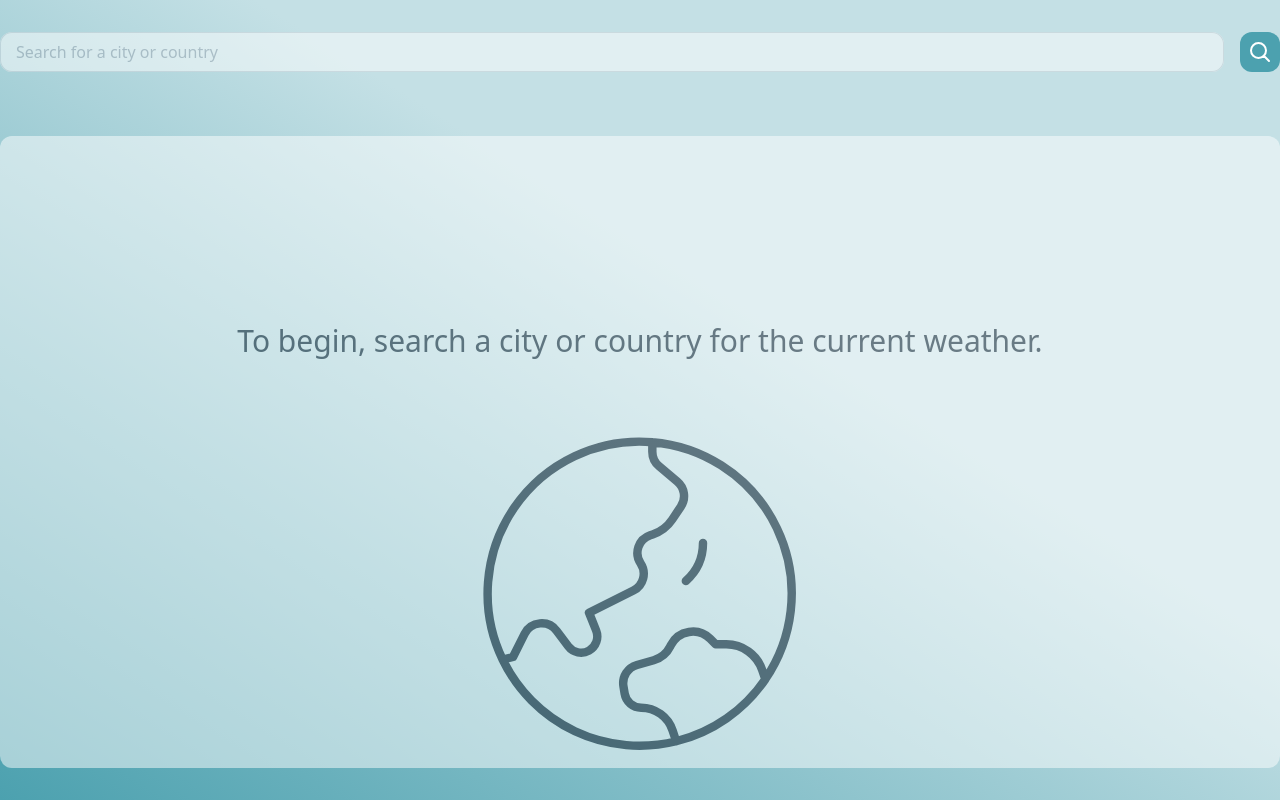
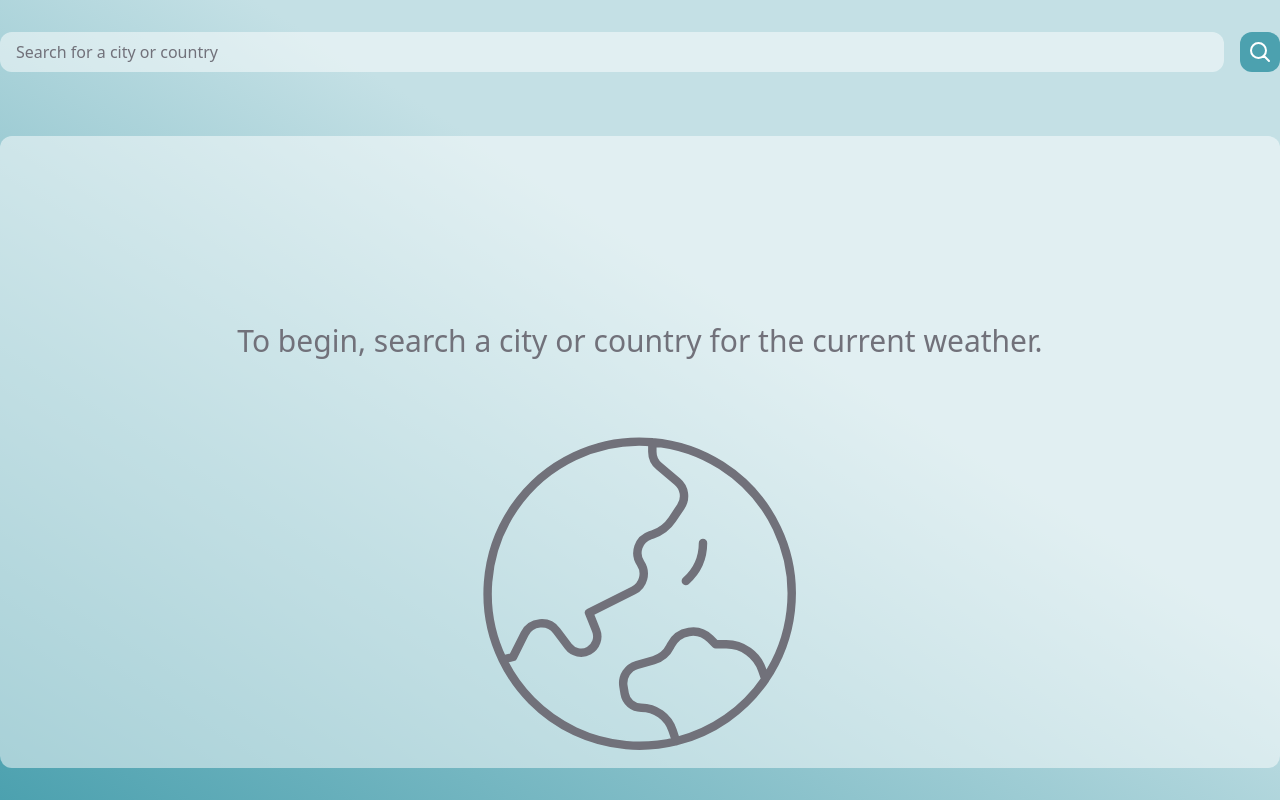
Before and after one commit to zachpang/weather-app, a React (Vite) app: page / in a window 1280 px wide. Built offline with nearby package versions, Linux system fonts and the light colour scheme; no server answers.

Commit message:
style: Define theme colors

```diff
--- a/src/components/SearchBar/SearchBar.tsx
+++ b/src/components/SearchBar/SearchBar.tsx
@@ -11,16 +11,18 @@ function SearchBar({ value, onChange, onSubmit, className }: SearchBarProps) {
   return (
     <search className={`w-full ${className}`}>
       <form className="flex w-full" onSubmit={onSubmit}>
+        <div className="bg-white-alpha-50 mr-4 h-10 flex-1 rounded-xl border-0">
           <input
-          className="mr-4 h-10 flex-1 rounded-xl border-0 px-4 text-gray-900 opacity-50 ring-1 ring-inset ring-gray-300 placeholder:text-gray-400 focus:ring-2 focus:ring-inset focus:ring-gray-600"
+            className=" box text-primary placeholder:text-secondary w-full rounded-xl border-0 bg-transparent px-4 focus:ring-2 focus:ring-inset focus:ring-gray-600"
             type="text"
             name="search-value"
             placeholder="Search for a city or country"
             value={value}
             onChange={onChange}
           />
+        </div>
         <button
-          className="h-10 w-10 flex-none rounded-xl border-0 bg-[#4CA1AF] transition-transform hover:scale-105 active:scale-95"
+          className="bg-theme-color h-10 w-10 flex-none rounded-xl border-0 transition-transform hover:scale-105 active:scale-95"
           type="submit"
         >
           <MagnifyingGlassIcon className="m-auto h-6 w-6 stroke-white stroke-2" />
--- a/src/components/WeatherView/WeatherView.tsx
+++ b/src/components/WeatherView/WeatherView.tsx
@@ -17,7 +17,7 @@ function WeatherView({
   const hasNoData = coordinate === null || weather === null;
 
   return (
-    <div className="h-full rounded-xl border-0 bg-white p-8 text-gray-900 opacity-50">
+    <div className="text-secondary bg-white-alpha-50 h-full rounded-xl border-0 p-8">
       {hasNoData && (
         <SearchPrompt
           title="To begin, search a city or country for the current weather."
--- a/tailwind.config.ts
+++ b/tailwind.config.ts
@@ -1,10 +1,18 @@
 import type { Config } from "tailwindcss";
 import forms from "@tailwindcss/forms";
+import colors from "tailwindcss/colors";
 
 export default {
   content: ["./index.html", "./src/**/*.{js,ts,jsx,tsx}"],
   theme: {
-    extend: {},
+    extend: {
+      colors: {
+        primary: colors.slate[700],
+        secondary: colors.zinc[500],
+        "theme-color": "#4CA1AF",
+        "white-alpha-50": "rgba(255, 255, 255, 0.5)",
+      },
+    },
   },
   plugins: [forms],
 } satisfies Config;
```
Lines whose indentation alone changed are shown as unchanged.
